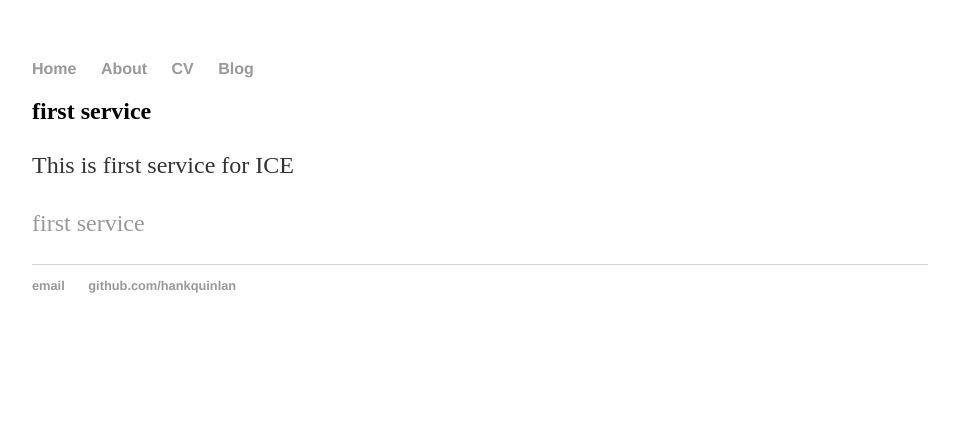
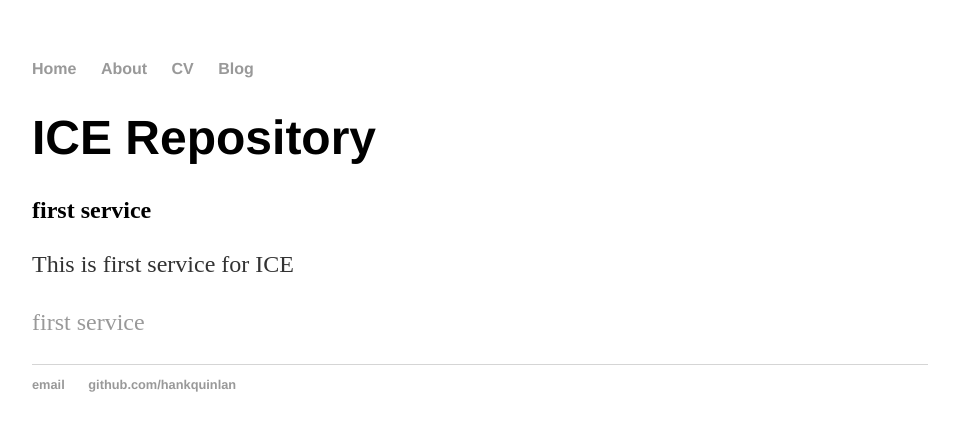
Before and after one commit to kalpesh2001/kalpesh2001.github.io, a Jekyll site: the page built from index.html, in a window 1280 px wide. Shown: the top 431 px of the page, without its empty margins (160-1119 px from the left). Built offline with Jekyll 4.4.1, drawn with Linux system fonts in a browser that asks for light colours.

Commit message:
Update index.html

```diff
--- a/index.html
+++ b/index.html
@@ -2,6 +2,7 @@
 layout: default
 title: ICE Services Repository
 ---
+<h1>ICE Repository</h1>
 
 {% for item in site.services %}
   <h2>{{ item.title }}</h2>
```
